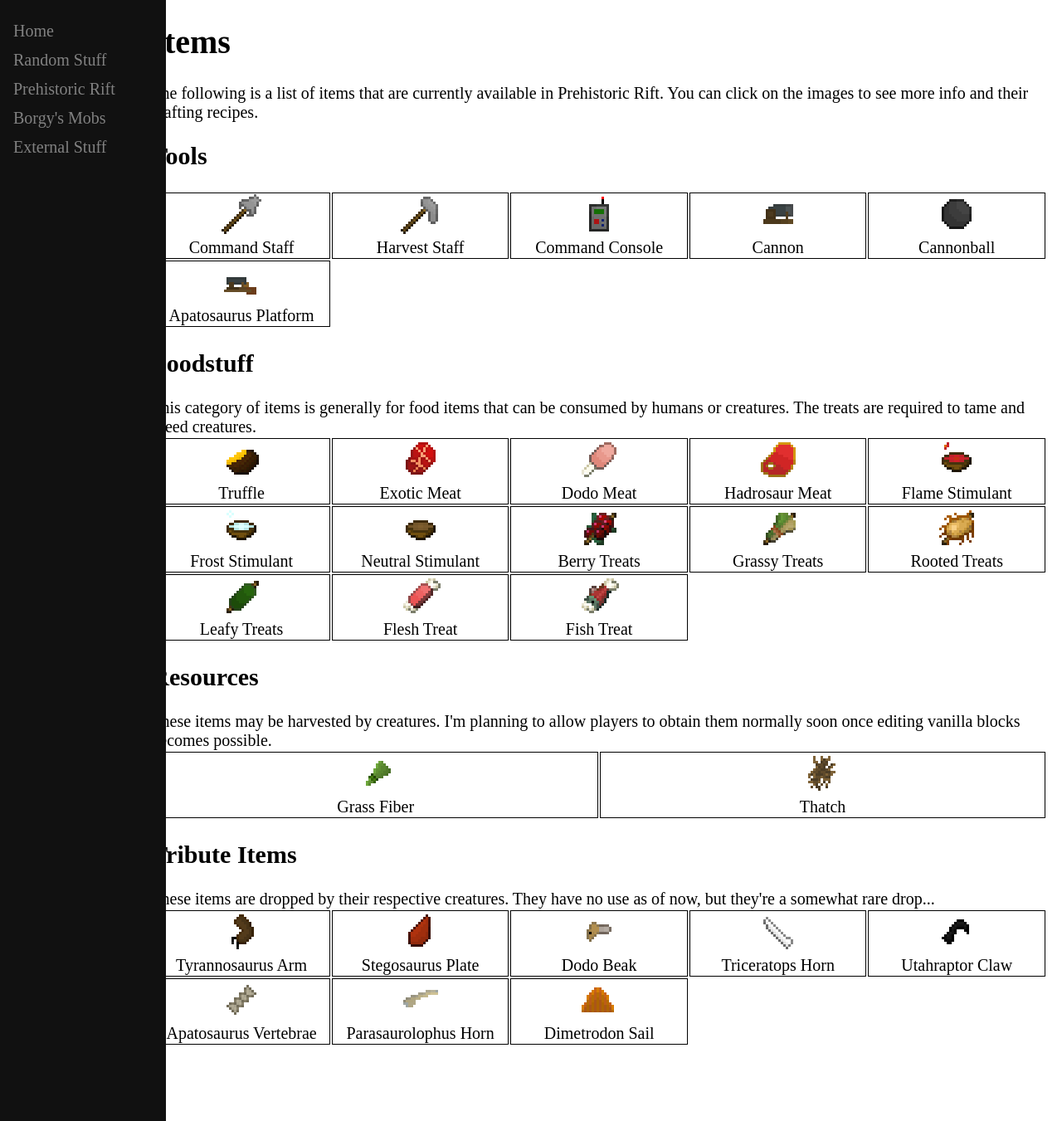
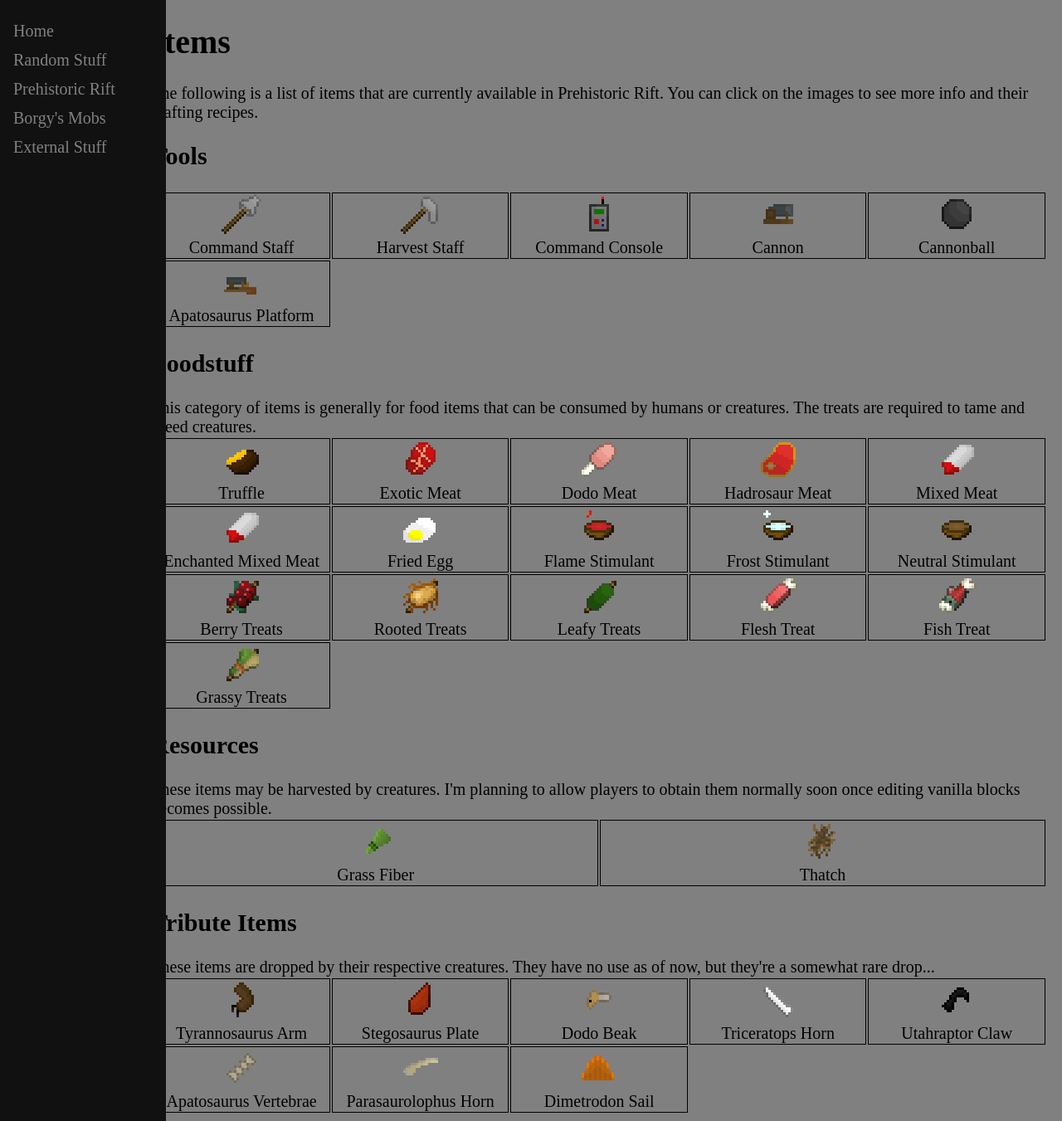
Before and after one commit to ANightDazingZoroark/ANightDazingZoroark.github.io, a Jekyll site: the page built from prehistoric-rift/items/index.html, in a window 1280 px wide and 1351 px high. Shown: the whole window at 83% size. Built offline with Jekyll 4.4.1, drawn with Linux system fonts in a browser that asks for light colours.

Commit message:
0.5.3 stuff

```diff
--- a/borgys-mobs/items/index.html
+++ b/borgys-mobs/items/index.html
@@ -105,7 +105,7 @@ These items tend to be associated with a single mob, and may be only dropped by
 			<h2>Bakunawa Heart</h2>
 			<img src="bakunawa heart.png" width="80" height="80" style="float:left; padding:1 15px;">
 
-			Bakunawas happen to engage in cannibalism, as noted by the fact that giving a Bakunawa a heart will give it a range of buffs. They have a 50% chance of being dropped by one.
+			Bakunawas happen to engage in cannibalism, as noted by the fact that giving a Bakunawa a heart will give it a range of buffs.
 			<div style="clear:both;"></div>
 		  </div>
 		</div>
--- a/prehistoric-rift/items/index.html
+++ b/prehistoric-rift/items/index.html
@@ -215,6 +215,65 @@ This category of items is generally for food items that can be consumed by human
 	  Hadrosaur Meat
 	</td>
 	<td>
+		<img src="mixed meat.png" onClick="document.getElementById('mixed meat').style.display='block'">
+
+		<div id="mixed meat" class="popupModal">
+		  <div class="popupBackground">
+		  <span onclick="document.getElementById('mixed meat').style.display='none'" class="popupExit">&times;</span>
+		  <br />
+		  <h2>Mixed Meat</h2>
+		  <img src="mixed meat.png" style="float:left; padding:1 15px;">
+
+		  Mixed meat is an amalgamation of many kinds of available meat. It's basically the meat version of golden apples.
+		  <div style="clear:both;"></div>
+		  <hr>
+		  <h3>Crafting recipe</h3>
+		  <img src="mixed meat crafting.png">
+	    </div>
+	  </div>
+	  <br />
+	  Mixed Meat
+	</td>
+  </tr>
+  <tr>
+	<td>
+		<img src="mixed meat.png" onClick="document.getElementById('enchanted mixed meat').style.display='block'">
+
+		<div id="enchanted mixed meat" class="popupModal">
+		  <div class="popupBackground">
+		  <span onclick="document.getElementById('enchanted mixed meat').style.display='none'" class="popupExit">&times;</span>
+		  <br />
+		  <h2>Mixed Meat</h2>
+		  <img src="mixed meat.png" style="float:left; padding:1 15px;">
+
+		  Enchanted Mixed Meat is basically meat version of enchanted golden apples. Other than that, IDK how to add enchantment glint in GIMP.
+		  <div style="clear:both;"></div>
+		  <hr>
+		  <h3>Crafting recipe</h3>
+		  <img src="enchanted mixed meat crafting.png">
+	    </div>
+	  </div>
+	  <br />
+	  Enchanted Mixed Meat
+	</td>
+	<td>
+		<img src="fried egg.png" onClick="document.getElementById('fried egg').style.display='block'">
+
+		<div id="fried egg" class="popupModal">
+		  <div class="popupBackground">
+		  <span onclick="document.getElementById('fried egg').style.display='none'" class="popupExit">&times;</span>
+		  <br />
+		  <h2>Fried Egg</h2>
+		  <img src="fried egg.png" style="float:left; padding:1 15px;">
+
+		  As unethical as it sounds, you can cook creature (and to some extent vanilla chicken) eggs in order to get fried eggs. Depending on the egg you fry, you'll get small, medium, or large. They provide very minimal nutrition at best however...
+		  <div style="clear:both;"></div>
+	    </div>
+	  </div>
+	  <br />
+	  Fried Egg
+	</td>
+	<td>
 		<img src="flame stimulant.png" onClick="document.getElementById('flame stimulant').style.display='block'">
 
 		<div id="flame stimulant" class="popupModal">
@@ -234,8 +293,6 @@ This category of items is generally for food items that can be consumed by human
 	  <br />
 	  Flame Stimulant
 	</td>
-  </tr>
-  <tr>
 	<td>
 		<img src="frost stimulant.png" onClick="document.getElementById('frost stimulant').style.display='block'">
 
@@ -276,6 +333,8 @@ This category of items is generally for food items that can be consumed by human
 	  <br />
 	  Neutral Stimulant
 	</td>
+  </tr>
+  <tr>
 	<td>
 		<img src="berry treat.png" onClick="document.getElementById('berry treat').style.display='block'">
 
@@ -295,28 +354,6 @@ This category of items is generally for food items that can be consumed by human
 		</div>
 		<br />
 		Berry Treats
-    </td>
-	<td>
-      <img src="grassy treat.png" onClick="document.getElementById('grassy treat').style.display='block'">
-
-	  <div id="grassy treat" class="popupModal">
-	    <div class="popupBackground">
-		  <span onclick="document.getElementById('grassy treat').style.display='none'" class="popupExit">&times;</span>
-		  <br />
-		  <h2>Grassy Treats</h2>
-		  <img src="grassy treat.png" style="float:left; padding:1 15px;">
-
-		  Grass that has been bundled into a tasty snack for grazing herbivores.
-		  <div style="clear:both;"></div>
-		  <hr>
-		  <h3>Crafting recipe</h3>
-		  <img src="grassy treat crafting.png">
-		  <br />
-		  Besides hay, you can use grass or tall grass.
-		</div>
-	  </div>
-	  <br />
-	  Grassy Treats
 	  </td>
 	<td>
 		<img src="rooted treat.png" onClick="document.getElementById('rooted treat').style.display='block'">
@@ -340,8 +377,6 @@ This category of items is generally for food items that can be consumed by human
 		<br />
 		Rooted Treats
 	  </td>
-  </tr>
-  <tr>
 	<td>
 		<img src="leafy treat.png" onClick="document.getElementById('leafy treat').style.display='block'">
 
@@ -407,6 +442,30 @@ This category of items is generally for food items that can be consumed by human
 		</div>
 	  <br />
 	  Fish Treat
+	  </td>
+  </tr>
+  <tr>
+	<td>
+		<img src="grassy treat.png" onClick="document.getElementById('grassy treat').style.display='block'">
+
+		<div id="grassy treat" class="popupModal">
+		  <div class="popupBackground">
+			<span onclick="document.getElementById('grassy treat').style.display='none'" class="popupExit">&times;</span>
+			<br />
+			<h2>Grassy Treats</h2>
+			<img src="grassy treat.png" style="float:left; padding:1 15px;">
+
+			Grass that has been bundled into a tasty snack for grazing herbivores.
+			<div style="clear:both;"></div>
+			<hr>
+			<h3>Crafting recipe</h3>
+			<img src="grassy treat crafting.png">
+			<br />
+			Besides hay, you can use grass or tall grass.
+		  </div>
+		</div>
+		<br />
+		Grassy Treats
 	  </td>
   </tr>
 </table>
--- a/style.css
+++ b/style.css
@@ -38,6 +38,10 @@ nav a:hover, .dropdown-btn:hover {
   display: none;
   background-color: #262626;
   padding-left: 8px;
+}
+
+body {
+  background-color: #808080;
 }
 
 main {
@@ -125,7 +129,7 @@ main {
 
 .popupBackground {
   margin:auto;
-  background-color:#fff;
+  background-color: #808080;
   position:relative;
   padding:0;
   outline:0;
```
Also changed, not shown: prehistoric-rift/items/enchanted golden apple crafting.png (added), prehistoric-rift/items/enchanted mixed meat crafting.png (added), prehistoric-rift/items/fried egg.png (added), prehistoric-rift/items/mixed meat crafting.png (added), prehistoric-rift/items/mixed meat.png (added). Lines whose indentation alone changed are shown as unchanged.
